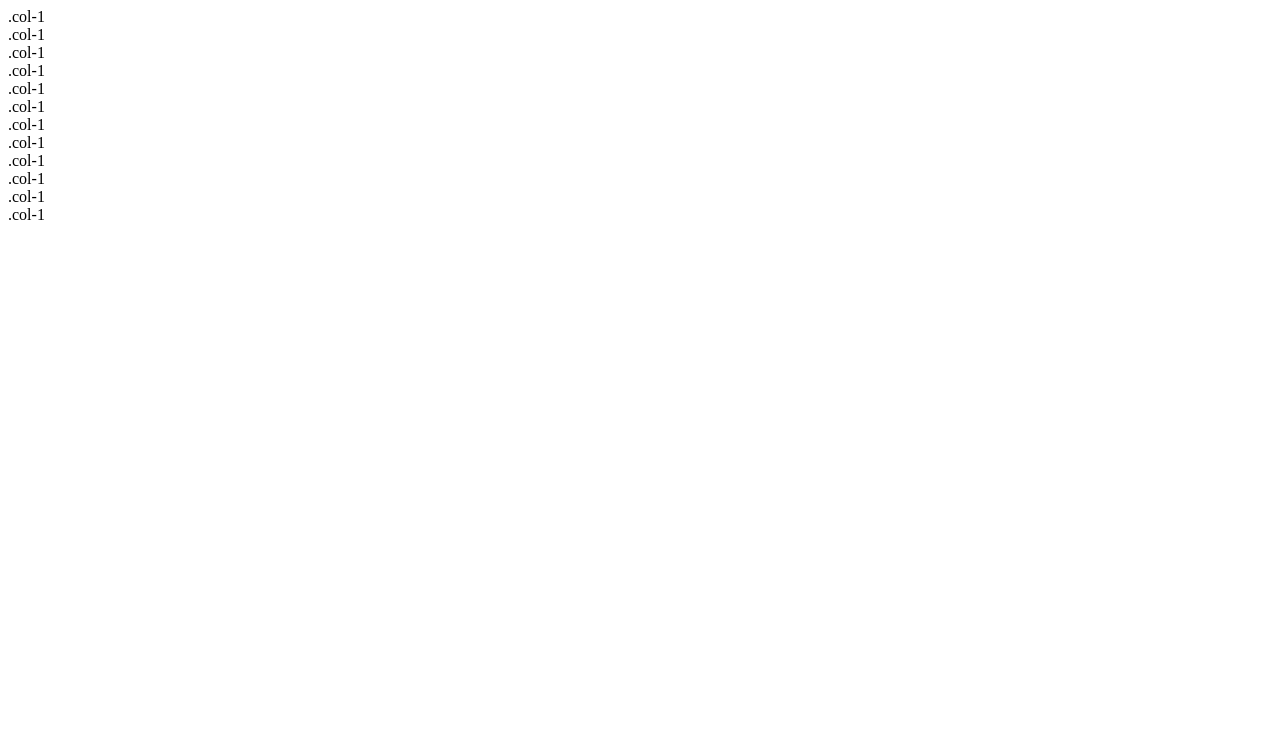
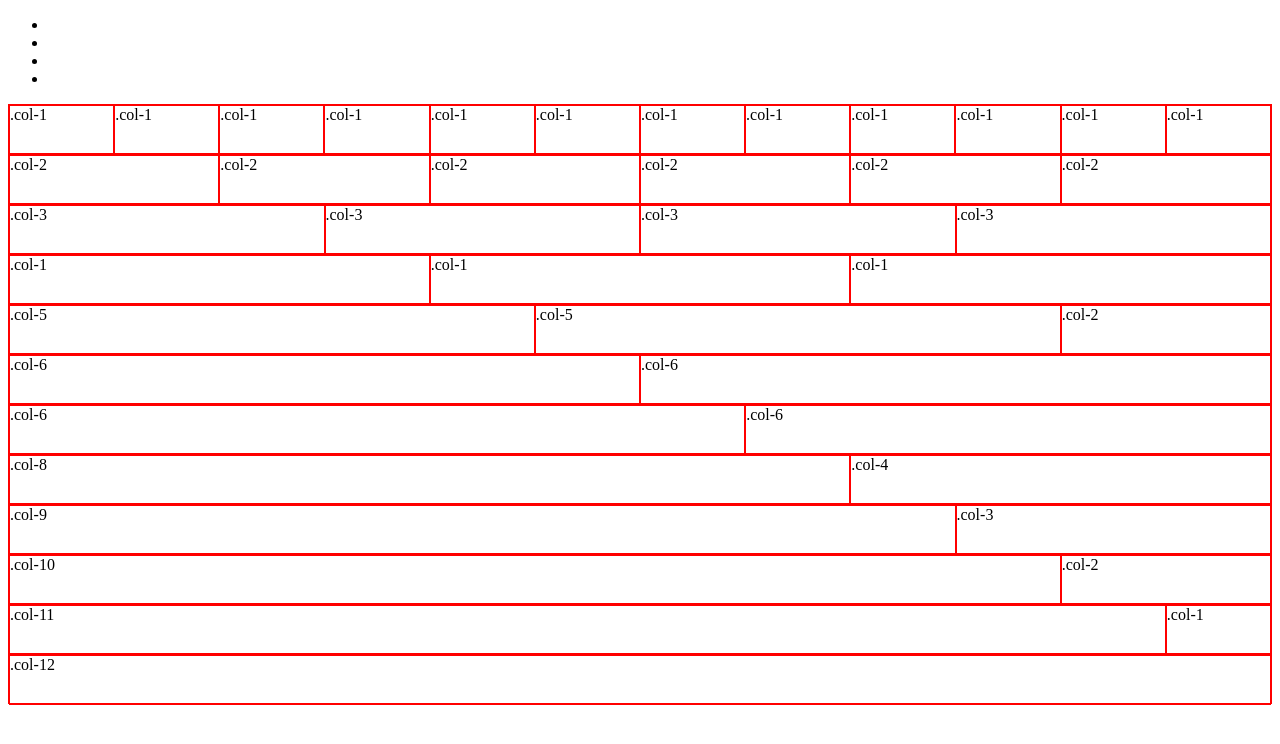
Before and after one commit to avivwei/shoestrap, a plain HTML site: page index.html in a window 1280 px wide. Drawn offline with Linux system fonts and the light colour scheme.

Commit message:
adding rows and col

```diff
--- a/index.html
+++ b/index.html
@@ -1,3 +1,21 @@
+<!DOCTYPE html>
+<html>
+<head>
+  <title></title>
+  <link rel="stylesheet" type="text/css" href="style.css">
+  <link rel="stylesheet" type="text/css" href="shoestrap.css">
+
+</head>
+<body>
+  <nav class="nav-bar">
+    <ul>
+      <li> </li>
+      <li> </li>
+      <li></li>
+      <li>    </li>
+    </ul>
+  </nav>
+
 <div class="row">
   <div class="col-1">.col-1</div>
   <div class="col-1">.col-1</div>
@@ -12,3 +30,73 @@
   <div class="col-1">.col-1</div>
   <div class="col-1">.col-1</div>
 </div>
+
+<div class="row">
+  <div class="col-2">.col-2</div>
+  <div class="col-2">.col-2</div>
+  <div class="col-2">.col-2</div>
+  <div class="col-2">.col-2</div>
+  <div class="col-2">.col-2</div>
+  <div class="col-2">.col-2</div>
+</div>
+
+<div class="row">
+  <div class="col-3">.col-3</div>
+  <div class="col-3">.col-3</div>
+  <div class="col-3">.col-3</div>
+  <div class="col-3">.col-3</div>
+</div>
+
+<div class="row">
+  <div class="col-4">.col-1</div>
+  <div class="col-4">.col-1</div>
+  <div class="col-4">.col-1</div>
+</div>
+
+<div class="row">
+  <div class="col-5">.col-5</div>
+  <div class="col-5">.col-5</div>
+  <div class="col-2">.col-2</div>
+</div>
+
+<div class="row">
+  <div class="col-6">.col-6</div>
+  <div class="col-6">.col-6</div>
+</div>
+
+<div class="row">
+  <div class="col-7">.col-6</div>
+  <div class="col-5">.col-6</div>
+</div>
+
+<div class="row">
+  <div class="col-8">.col-8</div>
+  <div class="col-4">.col-4</div>
+</div>
+
+<div class="row">
+  <div class="col-9">.col-9</div>
+  <div class="col-3">.col-3</div>
+</div>
+
+<div class="row">
+  <div class="col-10">.col-10</div>
+  <div class="col-2">.col-2</div>
+</div>
+
+<div class="row">
+  <div class="col-11">.col-11</div>
+  <div class="col-1">.col-1</div>
+</div>
+
+<div class="row">
+  <div class="col-12">.col-12</div>
+</div>
+
+
+
+
+
+
+</body>
+</html>
--- a/shoestrap.css
+++ b/shoestrap.css
@@ -1,12 +1,4 @@
-.col-1 {
-  float: left;
-  width: 8.33333333%;
-}
-* {
-  -webkit-box-sizing: border-box;
-  -moz-box-sizing: border-box;
-  box-sizing: border-box;
-}
+
 .row:before {
   display: table;
   content: "";
@@ -17,3 +9,83 @@
   content: "";
   clear: both;
 }
+
+.col-1 {
+  float: left;
+  width: 8.33333333%;
+}
+
+.col-2 {
+	float: left;
+	width: 16.6666666667%;
+}
+
+.col-3 {
+	float: left;
+	width: 25%;
+}
+
+.col-4 {
+	float: left;
+	width: 33.3333333333%;
+}
+
+.col-5 {
+ float: left;
+ width: 41.6666666667%;
+ }
+
+ .col-6 {
+ 	float: left;
+ 	width: 50%;
+ }
+
+  .col-7 {
+ 	float: left;
+ 	width: 58.33333%;
+ }
+
+ .col-8 {
+ 	float: left;
+ 	width: 66.666667%;
+ }
+
+ .col-9 {
+ 	float: left;
+ 	width: 75%;
+
+ }
+
+ .col-10 {
+ 	float: left;
+ 	width: 83.33333%;
+}
+
+.col-11 {
+	float: left;
+	width: 91.6666666667%;
+}
+
+.col-12 {
+	float: left;
+	width:100%;
+}
+
+
+
+
+
+
+
+
+* {
+  -webkit-box-sizing: border-box;
+  -moz-box-sizing: border-box;
+  box-sizing: border-box;
+}
+.navbar {
+	font-family: fantasy;
+	position: fixed;
+	top: 0;
+	width: 100%;
+}
```
Also changed, not shown: style.css (line endings or trailing spaces).
